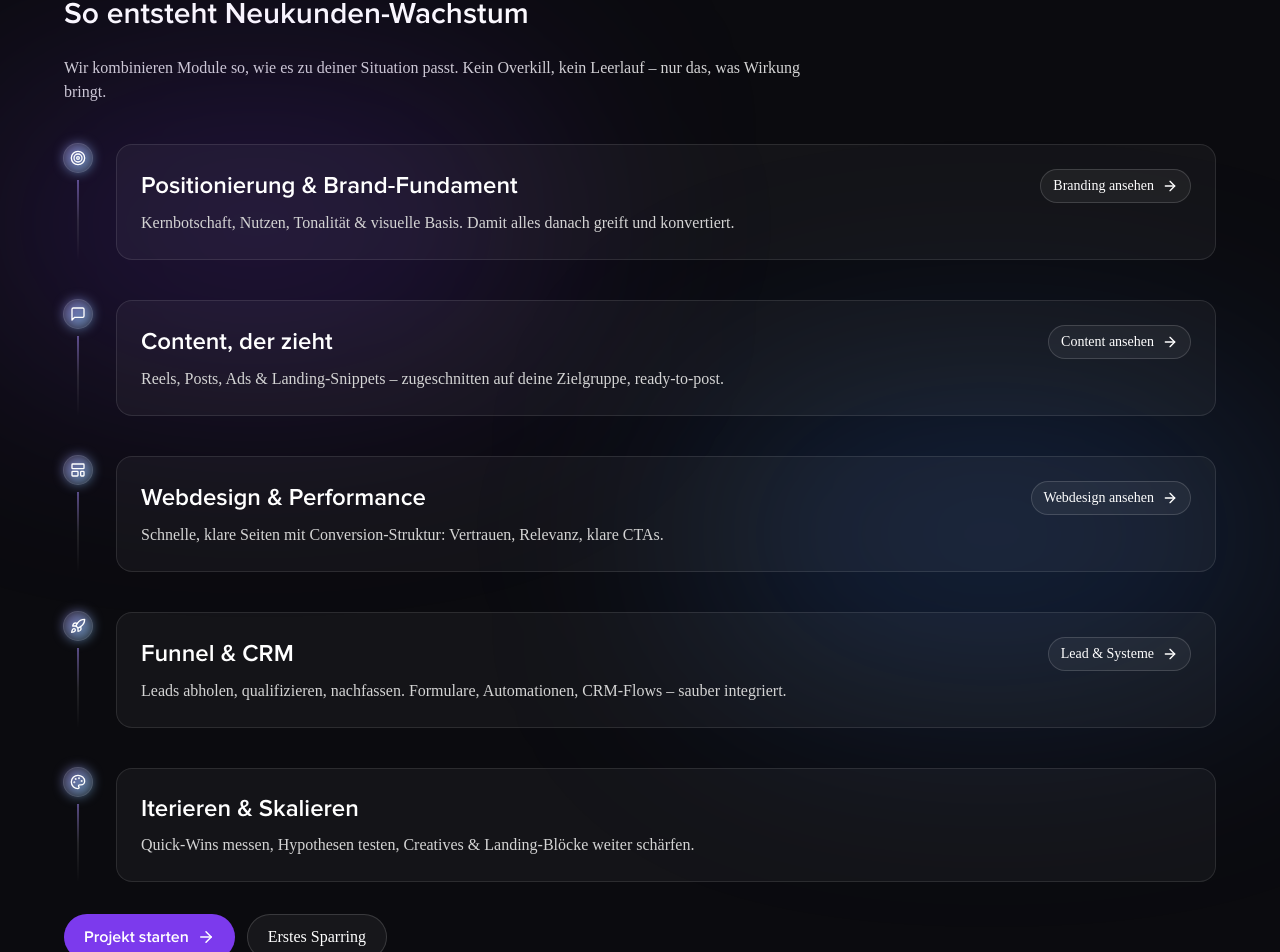
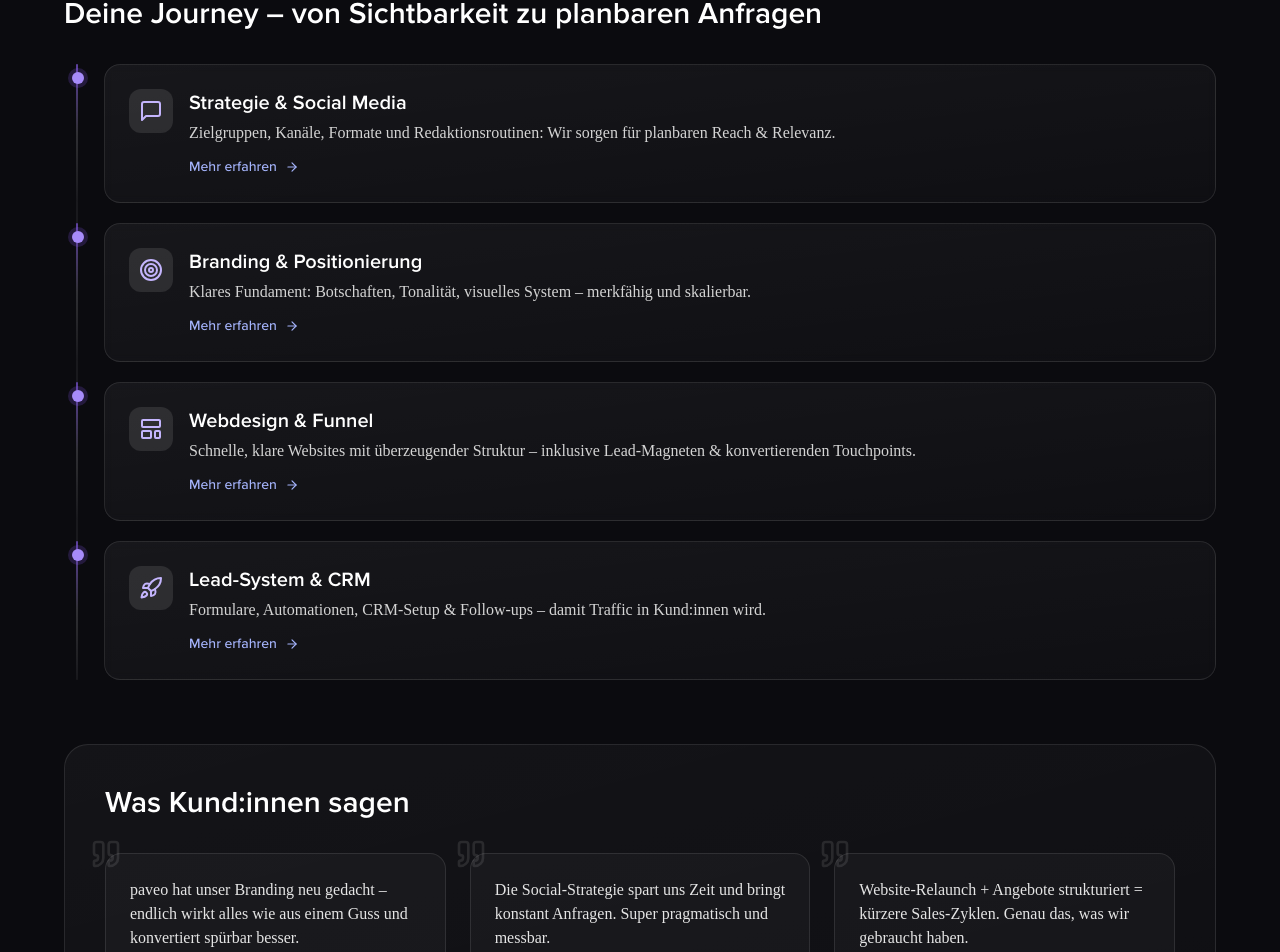
Before and after one commit to cyclebittt/pavewebyyyy, a Next.js app: page / in a window 1280 px wide. Shown: the part 1089-2041 px from the top of the page. Built offline with nearby package versions, Linux system fonts and the light colour scheme; a web font is replaced by a local one.

Commit message:
Update page.js

```diff
--- a/app/page.js
+++ b/app/page.js
@@ -11,14 +11,14 @@ import {
   Sparkles,
   Target,
   LayoutTemplate,
-  Palette,
   Rocket,
   MessageSquare,
   Quote,
+  ChevronRight,
 } from 'lucide-react';
 
 /* -------------------------------
-   Kleiner, lib-freier CountUp (JS)
+   Lib-freier CountUp (JS)
 --------------------------------*/
 function useCountUp(target = 0, duration = 1500, start = 0, inView = true) {
   const [val, setVal] = useState(start);
@@ -48,10 +48,9 @@ function Stat({ label, value }) {
   const [visible, setVisible] = useState(false);
 
   useEffect(() => {
-    const io = new IntersectionObserver(
-      ([e]) => setVisible(e.isIntersecting),
-      { threshold: 0.35 }
-    );
+    const io = new IntersectionObserver(([e]) => setVisible(e.isIntersecting), {
+      threshold: 0.35,
+    });
     if (ref.current) io.observe(ref.current);
     return () => io.disconnect();
   }, []);
@@ -59,7 +58,10 @@ function Stat({ label, value }) {
   const n = useCountUp(value, 1400, 0, visible);
 
   return (
-    <div ref={ref} className="rounded-2xl border border-white/10 bg-white/[0.03] p-6 text-center">
+    <div
+      ref={ref}
+      className="rounded-2xl border border-white/10 bg-white/[0.03] p-6 text-center"
+    >
       <div className="text-4xl md:text-5xl font-extrabold tracking-tight text-indigo-300">
         {n.toLocaleString('de-DE')}
       </div>
@@ -68,49 +70,43 @@ function Stat({ label, value }) {
   );
 }
 
-/* ---------------------------------
-   Service Node (für Service-Pfad)
----------------------------------- */
-function ServiceNode({ icon, title, desc, cta, href, index }) {
+/* -------------------------------
+   Service Step (Pfad)
+--------------------------------*/
+function ServiceStep({ icon, title, desc, href, delay = 0 }) {
   return (
-    <div className="relative grid grid-cols-[28px,1fr] gap-4 md:gap-6">
-      {/* Node + Tail */}
-      <div className="flex flex-col items-center">
-        <span className="relative z-10 grid place-items-center w-7 h-7 rounded-full bg-white/10 ring-1 ring-white/20">
-          <span className="absolute inset-0 rounded-full bg-gradient-to-br from-violet-400/60 to-sky-300/60 blur-[6px]" />
-          <span className="relative text-white">{icon}</span>
-        </span>
-        {/* Linie nach unten */}
-        <span className="flex-1 w-[2px] bg-gradient-to-b from-violet-400/50 via-white/10 to-transparent mt-2" />
-      </div>
+    <div
+      data-aos="fade-up"
+      data-aos-delay={delay}
+      className="relative pl-8 md:pl-10"
+    >
+      {/* Linie + Punkt */}
+      <span className="absolute left-3 top-0 bottom-0 w-[2px] bg-gradient-to-b from-violet-500/60 via-white/10 to-transparent rounded-full" />
+      <span className="absolute left-2 top-2 inline-flex h-3 w-3 rounded-full bg-violet-400 ring-4 ring-violet-500/20" />
 
-      {/* Content */}
-      <div
-        className="group rounded-2xl border border-white/10 bg-white/[0.04] hover:bg-white/[0.06] transition-colors p-5 md:p-6"
-        data-aos="fade-up"
-        data-aos-delay={index * 120}
-      >
-        <div className="flex items-center justify-between gap-4">
-          <h3 className="text-xl md:text-2xl font-semibold">{title}</h3>
-          {cta && href && (
       <Link
         href={href}
-              className="hidden md:inline-flex items-center gap-2 rounded-full border border-white/15 bg-white/5 px-3 py-1.5 text-sm hover:border-white/30"
+        className="group block rounded-2xl border border-white/10 bg-gradient-to-br from-white/[0.05] to-white/[0.02] p-5 md:p-6 backdrop-blur-sm hover:bg-white/[0.07] transition-colors"
       >
-              {cta} <ArrowRight size={16} />
+        <div className="flex items-start gap-4">
+          <div className="shrink-0 w-11 h-11 rounded-xl bg-white/10 flex items-center justify-center">
+            {icon}
+          </div>
+          <div className="flex-1">
+            <div className="flex items-center gap-2">
+              <h3 className="text-lg md:text-xl font-semibold">{title}</h3>
+              <ChevronRight
+                size={18}
+                className="opacity-0 -translate-x-1 transition-all duration-200 group-hover:translate-x-0 group-hover:opacity-100 text-indigo-300"
+              />
+            </div>
+            <p className="mt-1 text-neutral-300">{desc}</p>
+            <div className="mt-3 inline-flex items-center gap-2 text-indigo-300 text-sm font-medium">
+              Mehr erfahren <ArrowRight size={14} />
+            </div>
+          </div>
+        </div>
       </Link>
-          )}
-        </div>
-        <p className="mt-2 text-neutral-300">{desc}</p>
-        {cta && href && (
-          <Link
-            href={href}
-            className="mt-3 inline-flex md:hidden items-center gap-2 text-indigo-300"
-          >
-            {cta} <ArrowRight size={16} />
-          </Link>
-        )}
-      </div>
     </div>
   );
 }
@@ -119,12 +115,44 @@ export default function Home() {
   const [fadeDir, setFadeDir] = useState('fade-right');
 
   useEffect(() => {
-    AOS.init({ duration: 600, once: true });
-    const handleResize = () => setFadeDir(window.innerWidth < 768 ? 'fade-down' : 'fade-right');
+    AOS.init({ duration: 600, once: true, offset: 60 });
+    const handleResize = () =>
+      setFadeDir(window.innerWidth < 768 ? 'fade-down' : 'fade-right');
     handleResize();
     window.addEventListener('resize', handleResize, { passive: true });
     return () => window.removeEventListener('resize', handleResize);
   }, []);
+
+  const services = [
+    {
+      title: 'Strategie & Social Media',
+      desc:
+        'Zielgruppen, Kanäle, Formate und Redaktionsroutinen: Wir sorgen für planbaren Reach & Relevanz.',
+      icon: <MessageSquare size={24} className="text-violet-300" />,
+      href: '/contact',
+    },
+    {
+      title: 'Branding & Positionierung',
+      desc:
+        'Klares Fundament: Botschaften, Tonalität, visuelles System – merkfähig und skalierbar.',
+      icon: <Target size={24} className="text-violet-300" />,
+      href: '/services/branding',
+    },
+    {
+      title: 'Webdesign & Funnel',
+      desc:
+        'Schnelle, klare Websites mit überzeugender Struktur – inklusive Lead‑Magneten & konvertierenden Touchpoints.',
+      icon: <LayoutTemplate size={24} className="text-violet-300" />,
+      href: '/services/webdesign',
+    },
+    {
+      title: 'Lead‑System & CRM',
+      desc:
+        'Formulare, Automationen, CRM‑Setup & Follow‑ups – damit Traffic in Kund:innen wird.',
+      icon: <Rocket size={24} className="text-violet-300" />,
+      href: '/services/lead',
+    },
+  ];
 
   return (
     <div className="font-proxima bg-[#0B0B0F] text-white">
@@ -135,15 +163,16 @@ export default function Home() {
         <div className="pointer-events-none absolute inset-0 bg-[radial-gradient(1200px_600px_at_-10%_-10%,rgba(129,51,241,.35),transparent_60%),radial-gradient(900px_600px_at_120%_0%,rgba(56,189,248,.20),transparent_55%),linear-gradient(120deg,#0B0B0F_0%,#0E0E15_60%,#0B0B0F_100%)]" />
         <div className="relative px-5 md:px-16 pt-20 md:pt-28 pb-24 md:pb-32 text-center max-w-4xl mx-auto">
           <span className="inline-flex items-center gap-2 text-sm text-indigo-300/80 bg-white/5 ring-1 ring-white/10 px-3 py-1 rounded-full">
-            <Sparkles size={16} /> Neukunden durch digitale Systeme
+            <Sparkles size={16} /> Neukunden durch digitale Lösungen
           </span>
           <h1 className="mt-6 text-4xl md:text-6xl font-extrabold tracking-tight">
-            Wir generieren <span className="text-indigo-300">Neukunden</span> –
-            maßgeschneidert mit Branding, Content, Web & Funnels.
+            Wir generieren Neukunden –{' '}
+            <span className="text-indigo-300">maßgeschneidert, messbar, modular.</span>
           </h1>
           <p className="mt-6 text-lg md:text-xl text-neutral-300">
-            Keine Paket-Schubladen. Wir bauen dir den Mix, der wirklich wirkt:
-            Sichtbarkeit → Website → Funnel → CRM. Messbar, sauber, skalierbar.
+            Keine Paket‑Schubladen. Wir kombinieren genau die Bausteine, die
+            in deiner Situation Wirkung erzeugen – Strategie, Branding, Web, Social,
+            Funnel & CRM.
           </p>
           <div className="mt-8 flex justify-center gap-4">
             <Link
@@ -166,7 +195,8 @@ export default function Home() {
       <section className="px-5 md:px-16 -mt-8 mb-6">
         <div className="rounded-2xl border border-white/10 bg-white/[0.04] backdrop-blur-sm p-4 md:p-5">
           <div className="flex flex-wrap items-center justify-center gap-3 md:gap-5">
-            {['KMU • DACH', 'Startups', 'Handwerk', 'Gastro', 'Dienstleister'].map((t, i) => (
+            {['KMU • DACH', 'Startups', 'Handwerk', 'Gastro', 'Dienstleister'].map(
+              (t, i) => (
                 <span
                   key={t}
                   data-aos="fade-up"
@@ -175,12 +205,13 @@ export default function Home() {
                 >
                   {t}
                 </span>
-            ))}
+              ),
+            )}
           </div>
         </div>
       </section>
 
-      {/* KPIs / ERGEBNISSE */}
+      {/* KPIs */}
       <section className="px-5 md:px-16 py-10 md:py-14">
         <div className="grid grid-cols-2 md:grid-cols-4 gap-4 md:gap-6">
           <Stat label="umgesetzte Projekte" value={86} />
@@ -190,74 +221,26 @@ export default function Home() {
         </div>
       </section>
 
-      {/* SERVICE-PFAD (kreativ, vertikale Timeline) */}
+      {/* SERVICE-JOURNEY (vertikaler Pfad) */}
       <section className="px-5 md:px-16 py-10 md:py-16">
-        <h2 className="text-2xl md:text-3xl font-semibold mb-6">So entsteht Neukunden-Wachstum</h2>
-        <p className="text-neutral-300 mb-10 max-w-3xl">
-          Wir kombinieren Module so, wie es zu deiner Situation passt. Kein Overkill, kein Leerlauf –
-          nur das, was Wirkung bringt.
-        </p>
-
+        <h2 className="text-2xl md:text-3xl font-semibold mb-8">
+          Deine Journey – von Sichtbarkeit zu planbaren Anfragen
+        </h2>
         <div className="relative">
-          {/* sanfter, diagonaler Glow hinter der Timeline */}
-          <div className="pointer-events-none absolute -top-16 -left-24 h-72 w-[36rem] rounded-full bg-violet-600/20 blur-[120px]" />
-          <div className="pointer-events-none absolute top-1/3 -right-16 h-72 w-[36rem] rounded-full bg-blue-500/20 blur-[120px]" />
-
-          <div className="relative grid gap-10">
-            <ServiceNode
-              index={0}
-              icon={<Target size={16} />}
-              title="Positionierung & Brand‑Fundament"
-              desc="Kernbotschaft, Nutzen, Tonalität & visuelle Basis. Damit alles danach greift und konvertiert."
-              cta="Branding ansehen"
-              href="/services/branding"
+          {/* zarte Hintergrundlinie */}
+          <div className="absolute left-3 top-0 bottom-0 w-[2px] bg-white/[0.06] rounded-full" />
+          <div className="grid grid-cols-1 gap-5">
+            {services.map((s, i) => (
+              <ServiceStep
+                key={s.title}
+                icon={s.icon}
+                title={s.title}
+                desc={s.desc}
+                href={s.href}
+                delay={i * 120}
               />
-            <ServiceNode
-              index={1}
-              icon={<MessageSquare size={16} />}
-              title="Content, der zieht"
-              desc="Reels, Posts, Ads & Landing‑Snippets – zugeschnitten auf deine Zielgruppe, ready‑to‑post."
-              cta="Content ansehen"
-              href="/services/content"
-            />
-            <ServiceNode
-              index={2}
-              icon={<LayoutTemplate size={16} />}
-              title="Webdesign & Performance"
-              desc="Schnelle, klare Seiten mit Conversion‑Struktur: Vertrauen, Relevanz, klare CTAs."
-              cta="Webdesign ansehen"
-              href="/services/webdesign"
-            />
-            <ServiceNode
-              index={3}
-              icon={<Rocket size={16} />}
-              title="Funnel & CRM"
-              desc="Leads abholen, qualifizieren, nachfassen. Formulare, Automationen, CRM‑Flows – sauber integriert."
-              cta="Lead & Systeme"
-              href="/services/lead"
-            />
-            <ServiceNode
-              index={4}
-              icon={<Palette size={16} />}
-              title="Iterieren & Skalieren"
-              desc="Quick‑Wins messen, Hypothesen testen, Creatives & Landing‑Blöcke weiter schärfen."
-            />
+            ))}
           </div>
-        </div>
-
-        <div className="mt-8 flex flex-wrap gap-3">
-          <Link
-            href="/request"
-            className="px-5 py-2.5 rounded-full bg-violet-600 hover:bg-violet-500 transition-colors font-semibold inline-flex items-center gap-2"
-          >
-            Projekt starten <ArrowRight size={18} />
-          </Link>
-          <Link
-            href="/contact"
-            className="px-5 py-2.5 rounded-full border border-white/15 hover:border-white/30 bg-white/5 transition-colors"
-          >
-            Erstes Sparring
-          </Link>
         </div>
       </section>
 
@@ -307,10 +290,10 @@ export default function Home() {
       <section className="px-5 md:px-16 py-16 md:py-20 text-center">
         <div className="rounded-3xl border border-white/10 bg-gradient-to-br from-white/[0.04] to-white/[0.02] p-10">
           <h2 className="text-3xl md:text-4xl font-bold">
-            Bereit, planbar Neukunden zu gewinnen?
+            Bereit, planbar neue Kund:innen zu gewinnen?
           </h2>
           <p className="mt-4 text-neutral-300 max-w-2xl mx-auto">
-            Lass uns kurz sprechen – wir skizzieren dir einen modularen, schlanken Weg zur Wirkung.
+            Lass uns in 30 Minuten prüfen, welche Module bei dir den größten Hebel haben.
           </p>
           <div className="mt-6 flex justify-center gap-4">
             <Link
```
Lines whose indentation alone changed are shown as unchanged.
